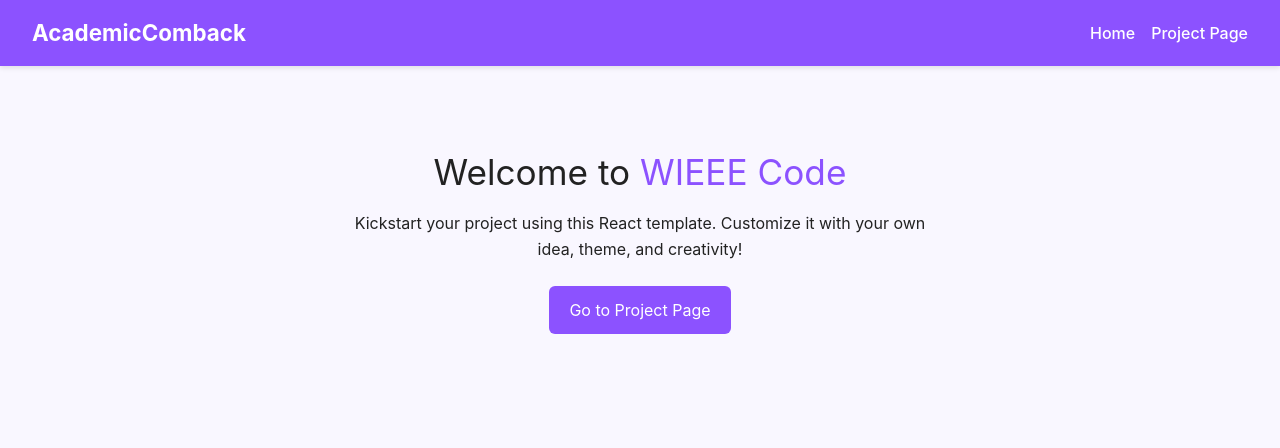
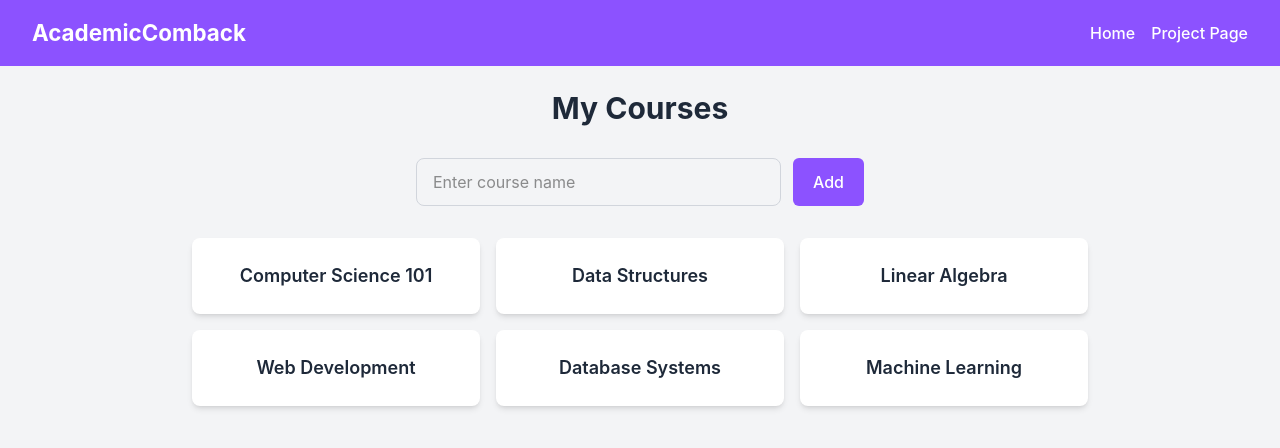
Before and after one commit to samith01/WIEE_Code-AcademicComback, a React (Vite) app: page / in a window 1280 px wide. Shown: the top 448 px of the page. Built offline with nearby package versions, Linux system fonts and the light colour scheme.

Commit message:
create course add

```diff
--- a/src/pages/Home.jsx
+++ b/src/pages/Home.jsx
@@ -1,18 +1,61 @@
-import { useNavigate } from 'react-router-dom'
+import { useState } from "react";
 
-export default function Home() {
-  const navigate = useNavigate()
+export default function App() {
+  const [courses, setCourses] = useState([
+    "Computer Science 101",
+    "Data Structures",
+    "Linear Algebra",
+    "Web Development",
+    "Database Systems",
+    "Machine Learning"
+  ]);
+  const [newCourse, setNewCourse] = useState("");
+
+  const addCourse = () => {
+    if (newCourse.trim()) {
+      setCourses([...courses, newCourse.trim()]);
+      setNewCourse("");
+    }
+  };
 
   return (
-    <div className="home">
-      <section className="hero">
-        <h2>Welcome to <span className="highlight">WIEEE Code</span></h2>
-        <p>
-          Kickstart your project using this React template.
-          Customize it with your own idea, theme, and creativity!
-        </p>
-        <button onClick={() => navigate('/about')}>Go to Project Page</button>
-      </section>
+    <div className="min-h-screen bg-gray-100 p-6">
+      <div className="max-w-4xl mx-auto">
+        <h1 className="text-3xl font-bold text-center mb-8 text-gray-800">
+          My Courses
+        </h1>
+
+        {/* Add Course Input */}
+        <div className="flex gap-3 mb-8 max-w-md mx-auto">
+          <input
+            type="text"
+            value={newCourse}
+            onChange={(e) => setNewCourse(e.target.value)}
+            placeholder="Enter course name"
+            className="flex-1 px-4 py-2 border border-gray-300 rounded-lg focus:outline-none focus:ring-2 focus:ring-blue-500 focus:border-transparent"
+            onKeyPress={(e) => e.key === 'Enter' && addCourse()}
+          />
+          <button
+            onClick={addCourse}
+            className="px-6 py-2 bg-blue-500 text-white rounded-lg hover:bg-blue-600 transition-colors duration-200 font-medium"
+          >
+            Add
+          </button>
+        </div>
+
+        <div className="grid grid-cols-1 md:grid-cols-2 lg:grid-cols-3 gap-4">
+          {courses.map((course, index) => (
+            <div
+              key={index}
+              className="bg-white p-6 rounded-lg shadow-md hover:shadow-lg transition-shadow duration-200 cursor-pointer"
+            >
+              <h3 className="text-lg font-semibold text-gray-800 text-center">
+                {course}
+              </h3>
+            </div>
+          ))}
+        </div>
+      </div>
     </div>
-  )
+  );
 }
```
